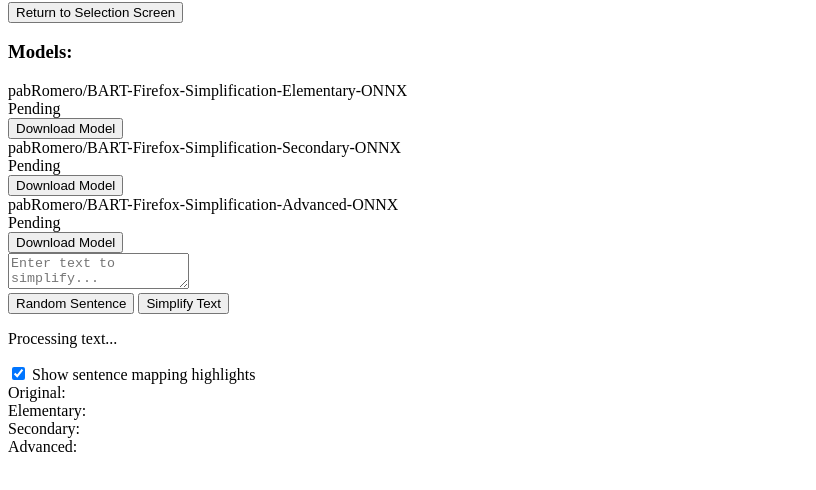
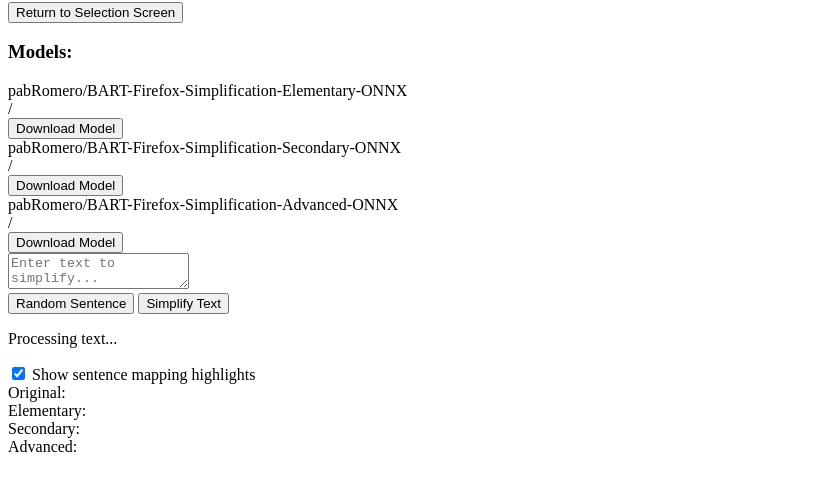
Before and after one commit to pabloRom2004/Simplification-Web-Demo, a website with bundled scripts: page index.html in a window 1280 px wide. Shown: the part 200-690 px from the top of the page, without its empty margins (0-816 px from the left). Built offline with nearby package versions, Linux system fonts and the light colour scheme.

Commit message:
Minor Updates

```diff
--- a/index.html
+++ b/index.html
@@ -44,7 +44,7 @@
           </div>
           <div class="download-option">
             <span class="quant-label" id="elementary-quant-label"></span>
-            <span id="elementary-status" class="status pending">Pending</span>
+            <span id="elementary-status" class="status pending">/</span>
             <span id="elementary-size" class="model-size"></span>
             <div class="download-container">
               <button id="elementary-download" class="download-button">Download Model</button>
@@ -62,7 +62,7 @@
           </div>
           <div class="download-option">
             <span class="quant-label" id="secondary-quant-label"></span>
-            <span id="secondary-status" class="status pending">Pending</span>
+            <span id="secondary-status" class="status pending">/</span>
             <span id="secondary-size" class="model-size"></span>
             <div class="download-container">
               <button id="secondary-download" class="download-button">Download Model</button>
@@ -80,7 +80,7 @@
           </div>
           <div class="download-option">
             <span class="quant-label" id="advanced-quant-label"></span>
-            <span id="advanced-status" class="status pending">Pending</span>
+            <span id="advanced-status" class="status pending">/</span>
             <span id="advanced-size" class="model-size"></span>
             <div class="download-container">
               <button id="advanced-download" class="download-button">Download Model</button>
--- a/script.js
+++ b/script.js
@@ -568,7 +568,7 @@
             document.getElementById('inputText').value = this.sentences[randomIndex];
         }
 
-        this.handleTextChange();
+        // this.handleTextChange();
     }
 
     clearOutputs() {
--- a/styles.css
+++ b/styles.css
@@ -260,6 +260,7 @@
     white-space: pre-wrap;
     font-family: inherit;
     line-height: 1.6;
+    color: var(--text-color); /* Explicit text color */
 }
 
 .not-downloaded-output {
@@ -285,6 +286,7 @@
     border-radius: 2px;
     padding: 2px 0;
     margin-right: 4px;
+    color: var(--text-color) !important; /* Force solid text color */
 }
 
 .highlighted-sentence:hover {
@@ -445,7 +447,7 @@
     display: none;
   }
 
-  /* Class to disable highlighting when toggle is off */
   .no-highlight .highlighted-sentence {
     background-color: transparent !important;
-  }
+    color: var(--text-color) !important; /* Keep text visible when highlight is off */
+}
```
